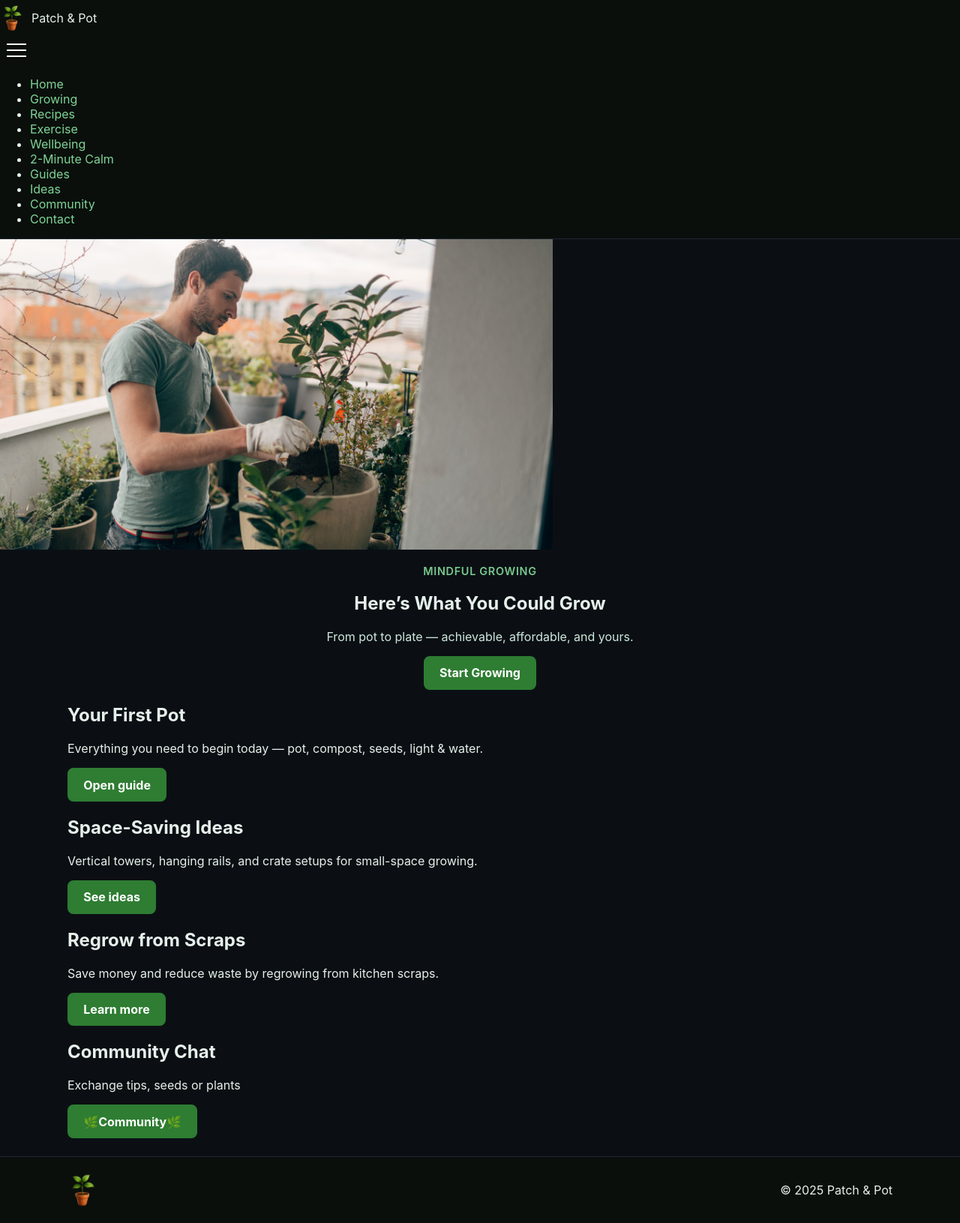
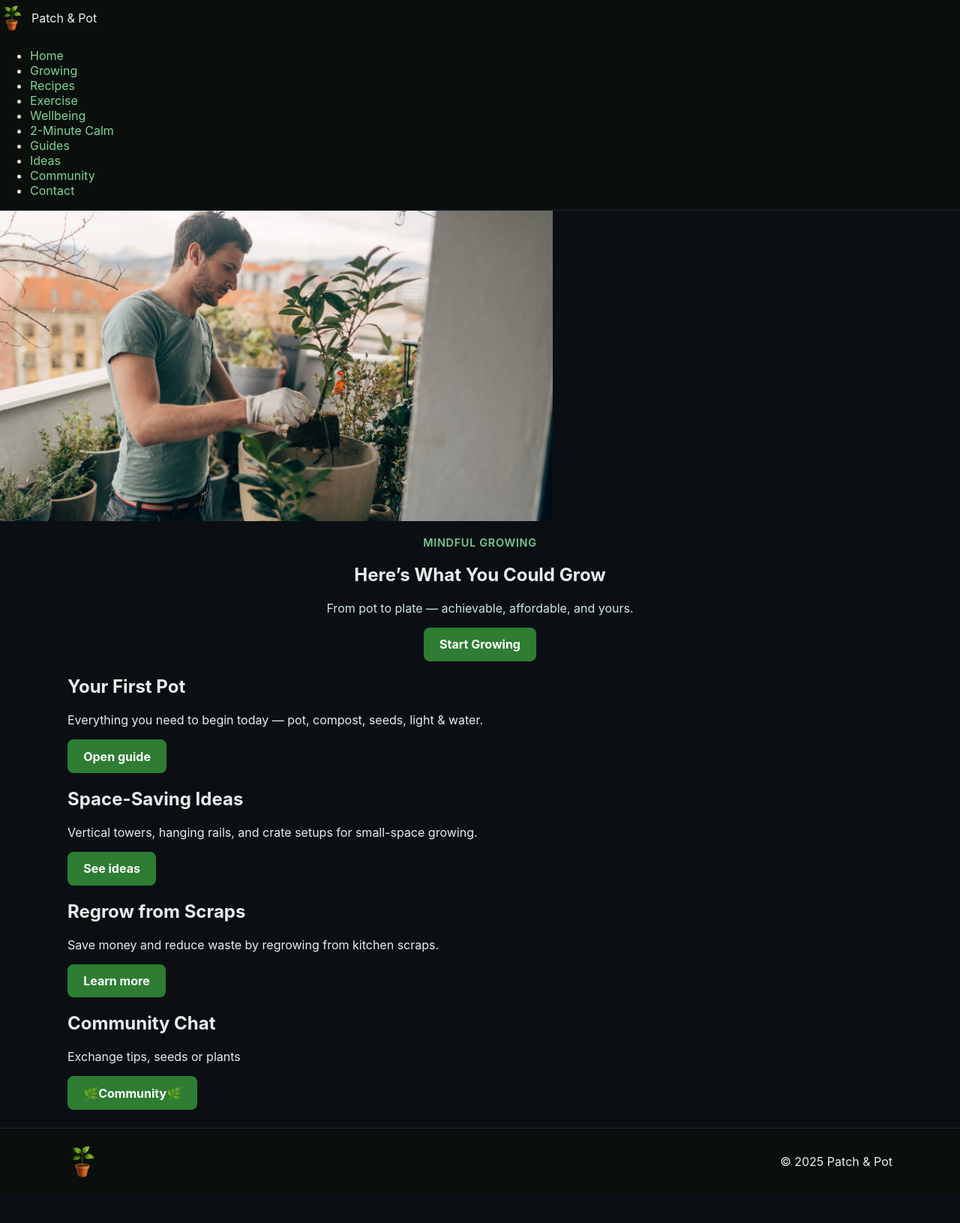
Before and after one commit to grantfitfuel/patchandpot, a Jekyll site: the page built from sites/index.html, in a window 1280 px wide. Shown: the whole page at 75% size. Built offline with Jekyll 4.4.1, drawn with Linux system fonts in a browser that asks for light colours; after the commit the page ends 1593 px from its top, so only the background shows below that.

Commit message:
Update pp-hotfix.css

```diff
--- a/sites/assets/css/pp-hotfix.css
+++ b/sites/assets/css/pp-hotfix.css
@@ -1,125 +1,83 @@
-/* Patch & Pot — HOTFIX v30 */
+/* Patch & Pot — HOTFIX v32 */
 
-/* Reset */
-body { margin: 0; }
-img { max-width: 100%; display: block; height: auto; }
+/* --- basics --- */
+body{margin:0}
+img{max-width:100%;height:auto;display:block}
 
-/* Sticky header */
-.site-header { position: sticky; top: 0; z-index: 3000; }
-.site-header + * { margin-top: 0 !important; }
+/* sticky header + no gap */
+.site-header{position:sticky;top:0;z-index:3000}
+.site-header+*{margin-top:0!important}
 
-/* Hamburger */
-.nav-toggle { position: absolute; opacity: 0; pointer-events: none; }
-.hamburger {
-  display: none;
-  width: 44px;
-  height: 38px;
-  cursor: pointer;
-  align-items: center;
-  justify-content: center;
-  flex-direction: column;
-  gap: 6px;
-}
-.hamburger span {
-  width: 26px;
-  height: 2px;
-  background: #fff;
-  box-shadow: 0 0 3px rgba(0,0,0,.8);
+/* shared nav defaults */
+.nav{display:flex;flex-wrap:nowrap;white-space:nowrap;gap:var(--nav-gap,1rem)}
+.nav,.nav ul{list-style:none;margin:0;padding:0}
+.nav li{list-style:none;margin:0;padding:0}
+.nav a{display:inline-block;text-decoration:none}
+
+/* HAMBURGER TOGGLE (hidden by default) */
+.nav-toggle{position:absolute;opacity:0;pointer-events:none}
+.hamburger{display:none;width:44px;height:38px;cursor:pointer;align-items:center;justify-content:center;flex-direction:column;gap:6px}
+.hamburger span{width:26px;height:2px;background:#fff;box-shadow:0 0 3px rgba(0,0,0,.8)}
+
+/* =========================
+   DESKTOP & iPAD (≥1025px)
+   ========================= */
+@media (min-width:1025px){
+  .hamburger{display:none}               /* never show hamburger here */
+  .nav{position:static;background:transparent;transform:none}
+  .nav a{padding:6px 8px}                /* keep your theme spacing */
 }
 
-/* NAV behaviour */
-.nav { flex-wrap: nowrap; white-space: nowrap; }
-@media (min-width: 1024px) and (max-width: 1440px){
-  :root { --nav-gap: 0.8rem; }
-  .nav a { font-size: .95rem; padding: 4px 6px; }
+/* =========================
+   MOBILE & SMALL TABLET (≤1024px)
+   ========================= */
+@media (max-width:1024px){
+  .site-header .wrap{position:relative}
+  .hamburger{display:flex;z-index:3002}
+
+  .nav{
+    position:absolute;left:0;right:0;top:100%;
+    background:#0a0f0c;border-top:1px solid var(--stroke,#1f2630);
+    transform:scaleY(0);transform-origin:top;transition:transform .18s ease;
+    padding:6px 0;z-index:3001;flex-direction:column;gap:0
+  }
+  .nav a{
+    display:block;padding:14px 20px;font-size:1rem;color:#e6f0ea;background:transparent;
+    border-top:1px solid rgba(255,255,255,.06)
+  }
+  .nav a:hover,.nav a:focus{background:#101612}
+
+  .nav-toggle:checked~.hamburger+.nav,
+  .nav-toggle:checked~.nav{transform:scaleY(1)}
 }
 
-@media (max-width: 1280px){
-  .site-header .wrap { position: relative; }
-  .hamburger { display: flex; z-index: 3002; }
+/* ===== HERO (no gradient; head+waist visible; text below image) ===== */
+.hero{margin:0}
+.hero .overlay{display:none!important}
+.hero .content{display:none!important}
+.hero figure{position:relative;margin:0;overflow:hidden}
+.hero figure img{
+  width:100%;
+  height:clamp(340px,46vh,480px);
+  object-fit:cover;
+  object-position:center 40%; /* shows head + waist */
+}
+@media (max-width:900px){
+  .hero figure img{height:320px;object-position:center 32%}
+}
+.hero-text{display:block;padding:1.25rem 20px 0;text-align:center}
+.hero-text .eyebrow{display:block;font-weight:600;text-transform:uppercase;font-size:.9rem;letter-spacing:.05em;color:var(--accent,#7ed495);opacity:.95;margin-bottom:.35rem}
+.hero-text .lead{color:#cfe9dc;margin:.4rem 0 1rem}
 
-  .nav {
-    position: absolute;
-    left: 0; right: 0; top: 100%;
-    background: #0a0f0c;
-    border-top: 1px solid var(--stroke);
-    transform: scaleY(0);
-    transform-origin: top;
-    transition: transform .18s ease;
-    padding: 10px 0;
-    z-index: 3001;
-  }
-  .nav a {
-    display: block;
-    padding: 14px 20px;
-    font-size: 1rem;
-    background: transparent;
-  }
-
-  /* NEW: dark overlay behind open menu */
-  .site-header::after {
-    content: '';
-    position: fixed;
-    inset: 0;
-    background: rgba(0,0,0,0.75);
-    z-index: 3000;
-    opacity: 0;
-    pointer-events: none;
-    transition: opacity 0.2s ease;
-  }
-  .nav-toggle:checked ~ .hamburger + .nav,
-  .nav-toggle:checked ~ .nav { transform: scaleY(1); }
-  .nav-toggle:checked ~ .hamburger + .nav,
-  .nav-toggle:checked ~ .nav,
-  .nav-toggle:checked ~ .site-header::after {
-    opacity: 1;
-    pointer-events: auto;
-  }
-}
-
-/* HERO adjustments */
-.hero figure { position: relative; margin: 0; overflow: hidden; }
-.hero figure img {
-  width: 100%;
-  height: clamp(340px, 46vh, 480px);
-  object-fit: cover;
-  object-position: center 40%;
-}
-.hero .overlay { display: none !important; }
-
-/* hero text below */
-.hero .content { display: none !important; }
-.hero-text { display: block; padding: 1.25rem 20px 0; text-align: center; }
-.hero-text .eyebrow {
-  display: block;
-  font-weight: 600;
-  text-transform: uppercase;
-  font-size: 0.9rem;
-  letter-spacing: .05em;
-  color: var(--accent);
-  opacity: .95;
-  margin-bottom: .35rem;
-}
-.hero-text .lead { color: #cfe9dc; margin: .4rem 0 1rem; }
-
-/* Buttons */
-:root { --pp-green:#2e7d32; --pp-green-dark:#1b5e20; --pp-green-press:#145a19; }
+/* ===== Buttons all green (header links unaffected) ===== */
+:root{--pp-green:#2e7d32;--pp-green-dark:#1b5e20;--pp-green-press:#145a19}
 .btn,.btn.primary,.btn.ghost,button,input[type="button"],input[type="submit"]{
-  background-color:var(--pp-green)!important;
-  color:#fff!important;
-  border:2px solid var(--pp-green)!important;
-  display:inline-block;
-  padding:.65rem 1.2rem;
-  border-radius:8px;
-  font-weight:700;
-  text-decoration:none;
-  transition:.25s;
+  background-color:var(--pp-green)!important;color:#fff!important;border:2px solid var(--pp-green)!important;
+  display:inline-block;padding:.65rem 1.2rem;border-radius:8px;font-weight:700;text-decoration:none;transition:.25s
 }
 .btn:hover,.btn:focus,button:hover,button:focus,input[type="button"]:hover,input[type="button"]:focus,input[type="submit"]:hover,input[type="submit"]:focus{
-  background-color:var(--pp-green-dark)!important;
-  border-color:var(--pp-green-dark)!important;
+  background-color:var(--pp-green-dark)!important;border-color:var(--pp-green-dark)!important
 }
 .btn:active,button:active,input[type="button"]:active,input[type="submit"]:active{
-  background-color:var(--pp-green-press)!important;
-  border-color:var(--pp-green-press)!important;
+  background-color:var(--pp-green-press)!important;border-color:var(--pp-green-press)!important
 }
```
